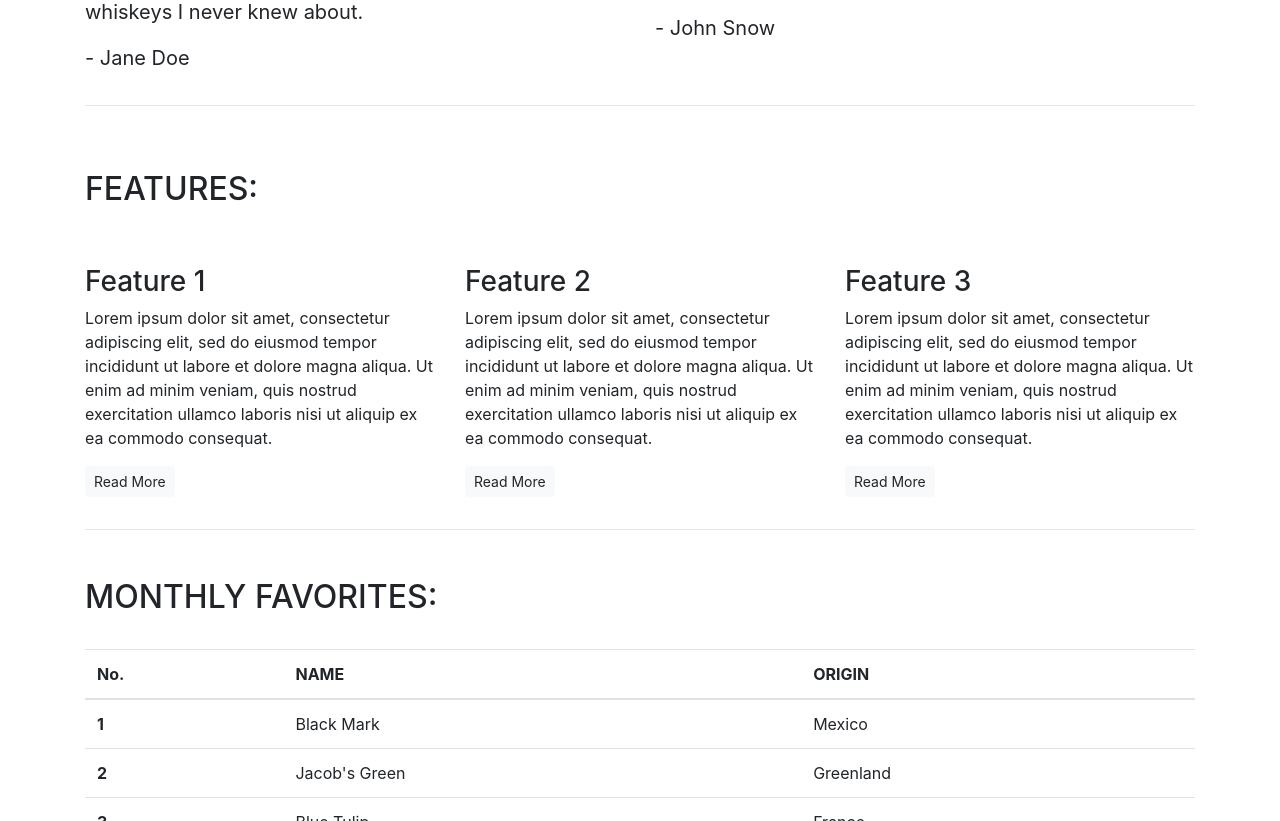
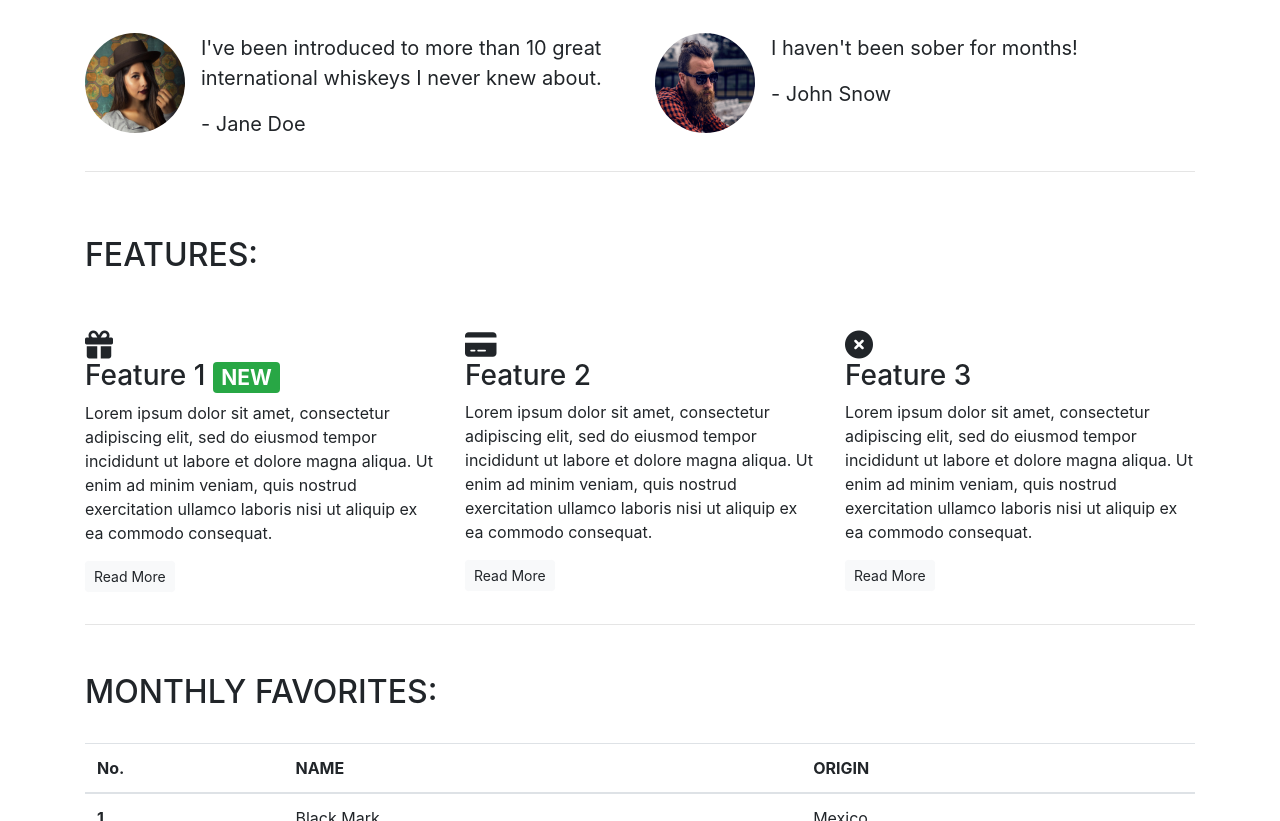
Before and after one commit to TerryLoc/bootstrap_test, a website: page index.html in a window 1280 px wide. Shown: the part 676-1497 px from the top of the page. Drawn offline with nearby package versions, Linux system fonts and the light colour scheme.

Commit message:
Feat: extra info about sale

```diff
--- a/index.html
+++ b/index.html
@@ -7,6 +7,9 @@
     <link
       rel="stylesheet"
       href="https://maxcdn.bootstrapcdn.com/bootstrap/4.1.3/css/bootstrap.min.css" />
+    <script
+      src="https://kit.fontawesome.com/712db90352.js"
+      crossorigin="anonymous"></script>
   </head>
 
   <body>
@@ -36,6 +39,14 @@
       </div>
     </nav>
     <article class="container mt-3">
+      <div class="row">
+        <div class="col-12">
+          <div class="alert alert-warning">
+            <strong>SALE ON!</strong> 12 months for the price of 6 months.
+            <a href="" class="alert-link">Sign up now!</a>
+          </div>
+        </div>
+      </div>
       <!-- Callout -->
       <div class="row">
         <div class="col-12">
@@ -69,6 +80,16 @@
         </div>
         <div class="row">
           <div class="col-12 col-md-6">
+            <div class="media">
+              <div class="d-none d-sm-block">
+                <img
+                  src="images/girl-image.png"
+                  class="rounded-circle mr-3"
+                  height="100"
+                  width="100"
+                  alt="pic of girl" />
+              </div>
+              <div class="media-body">
                 <blockquote class="blockquote">
                   <p>
                     I've been introduced to more than 10 great international
@@ -77,11 +98,25 @@
                   <p>- Jane Doe</p>
                 </blockquote>
               </div>
+            </div>
+          </div>
           <div class="col-12 col-md-6">
+            <div class="media">
+              <div class="d-none d-sm-block">
+                <img
+                  src="images/guy-image.png"
+                  class="rounded-circle mr-3"
+                  height="100"
+                  width="100"
+                  alt="pic of guy" />
+              </div>
+              <div class="media-body">
                 <blockquote class="blockquote">
                   <p>I haven't been sober for months!</p>
                   <p>- John Snow</p>
                 </blockquote>
+              </div>
+            </div>
           </div>
         </div>
       </section>
@@ -98,7 +133,10 @@
         <div class="row">
           <div class="col-12 col-md-6 col-lg-4">
             <div class="feature">
-              <h3>Feature 1</h3>
+              <h3>
+                <i class="fa-solid fa-gift d-none d-sm-block"></i> Feature 1
+                <span class="badge badge-success">NEW</span>
+              </h3>
               <p>
                 Lorem ipsum dolor sit amet, consectetur adipiscing elit, sed do
                 eiusmod tempor incididunt ut labore et dolore magna aliqua. Ut
@@ -110,7 +148,10 @@
           </div>
           <div class="col-12 col-md-6 col-lg-4">
             <div class="feature">
-              <h3>Feature 2</h3>
+              <h3>
+                <i class="fa-solid fa-credit-card d-none d-sm-block"></i>
+                Feature 2
+              </h3>
               <p>
                 Lorem ipsum dolor sit amet, consectetur adipiscing elit, sed do
                 eiusmod tempor incididunt ut labore et dolore magna aliqua. Ut
@@ -122,7 +163,10 @@
           </div>
           <div class="col-12 d-md-none d-lg-block col-lg-4">
             <div class="feature">
-              <h3>Feature 3</h3>
+              <h3>
+                <i class="fa-solid fa-circle-xmark d-none d-sm-block"></i>
+                Feature 3
+              </h3>
               <p>
                 Lorem ipsum dolor sit amet, consectetur adipiscing elit, sed do
                 eiusmod tempor incididunt ut labore et dolore magna aliqua. Ut
```
Lines whose indentation alone changed are shown as unchanged.
